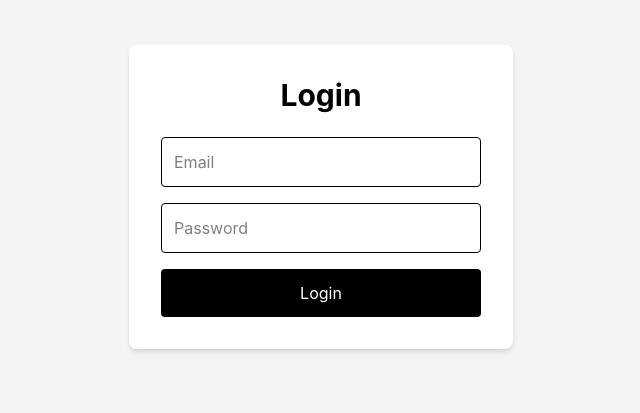
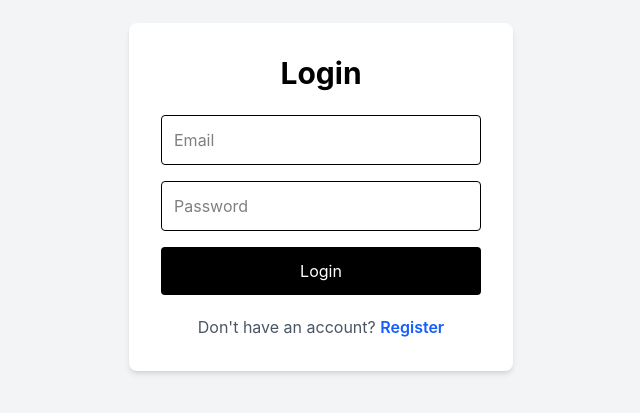
Before and after one commit to Arjana12345/core_chat_app, a React app in the folder frontend/: page /login in a window 1280 px wide. Shown: the part 203-616 px from the top of the page, without its empty margins (319-959 px from the left). Built offline with nearby package versions, Linux system fonts and the light colour scheme; the HTML template or start-up script is replaced by a standard one.

Commit message:
Enhance Login page with registration link and styles
Added a registration link and improved button hover effect.

```diff
--- a/frontend/src/pages/Login.jsx
+++ b/frontend/src/pages/Login.jsx
@@ -2,7 +2,7 @@ import { useState, useEffect } from "react";
 
 import { useDispatch, useSelector } from "react-redux";
 
-import { useNavigate } from "react-router-dom";
+import { useNavigate,Link } from "react-router-dom";
 
 import { toast } from "react-toastify";
 
@@ -83,10 +83,19 @@ function Login() {
 
         <button
           type="submit"
-          className="w-full bg-black text-white p-3 rounded"
+          className="w-full bg-black text-white p-3 rounded hover:bg-gray-800 transition"
         >
           Login
         </button>
+         <p className="text-center mt-5 text-gray-600">
+          Don't have an account?{" "}
+          <Link
+            to="/register"
+            className="text-blue-600 hover:text-blue-800 font-semibold"
+          >
+            Register
+          </Link>
+        </p>
       </form>
     </div>
   );
```
